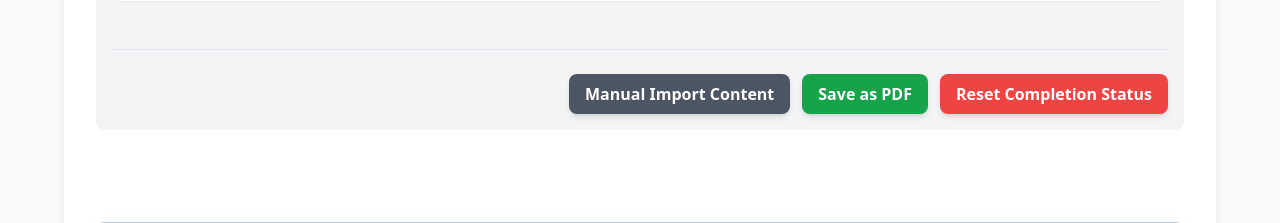
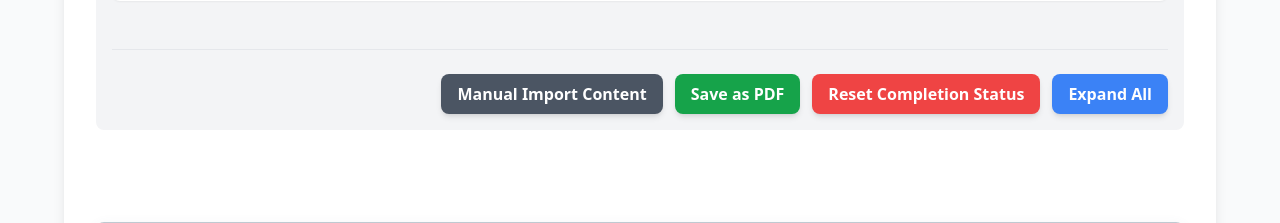
Before and after one commit to Omer-Zinman-Intel/TaggingApp, a Python web app: template templates/index.html in a window 1280 px wide. Shown: the part 694-917 px from the top of the page. Run offline with Jinja, Linux system fonts and the light colour scheme; the template is opened without the code that fills it: most values are stand-ins (such as "Sample title", 1, 10 or a date in 2020); some libraries are stand-ins or nearby versions.

Commit message:
Add 'Expand All' button to expand all notes and sections

```diff
--- a/static/js/core.js
+++ b/static/js/core.js
@@ -1347,3 +1347,34 @@ document.addEventListener('DOMContentLoaded', function() {
         nestQuillListsInBlock(block);
     });
 });
+
+// Expand all notes and sections in current state
+window.expandAll = function() {
+    // Expand all sections
+    document.querySelectorAll('[id^="section-"]').forEach(function(sectionElem) {
+        sectionElem.classList.remove('collapsed');
+        const noteList = sectionElem.querySelector('.note-list');
+        if (noteList) noteList.classList.remove('collapsed-content');
+        const collapseBtn = sectionElem.querySelector('.collapse-btn .collapse-icon');
+        if (collapseBtn) {
+            collapseBtn.innerHTML = '';
+            collapseBtn.insertAdjacentHTML('afterbegin', '<path stroke-linecap="round" stroke-linejoin="round" d="M6 9l6 6 6-6" />');
+        }
+    });
+    // Expand all notes
+    document.querySelectorAll('.note-draggable').forEach(function(noteElem) {
+        const contentElem = noteElem.querySelector('.note-content');
+        if (contentElem) contentElem.classList.remove('collapsed-content');
+        const collapseBtn = noteElem.querySelector('.collapse-btn .collapse-icon');
+        if (collapseBtn) {
+            collapseBtn.innerHTML = '';
+            collapseBtn.insertAdjacentHTML('afterbegin', '<path stroke-linecap="round" stroke-linejoin="round" d="M6 9l6 6 6-6" />');
+        }
+    });
+    // Optionally, persist expanded state to backend
+    fetch(`/expand_all?state=${encodeURIComponent(window.CURRENT_STATE)}`, {
+        method: 'POST',
+        headers: { 'Content-Type': 'application/json' },
+        body: JSON.stringify({ state: window.CURRENT_STATE })
+    });
+}
--- a/templates/index.html
+++ b/templates/index.html
@@ -590,6 +590,9 @@ before being sent to the browser as valid HTML/JavaScript.
                     </button>
                     <button onclick="resetCompletionStatus()" class="flex items-center justify-center px-4 py-2 bg-red-500 text-white font-semibold rounded-lg shadow-md hover:bg-red-600 focus:outline-none focus:ring-2 focus:ring-red-400 focus:ring-opacity-75 transition-all">
                         Reset Completion Status
+                    </button>
+                    <button onclick="expandAll()" class="flex items-center justify-center px-4 py-2 bg-blue-500 text-white font-semibold rounded-lg shadow-md hover:bg-blue-600 focus:outline-none focus:ring-2 focus:ring-blue-400 focus:ring-opacity-75 transition-all">
+                        Expand All
                     </button>
                 </div>
             </div>
```
